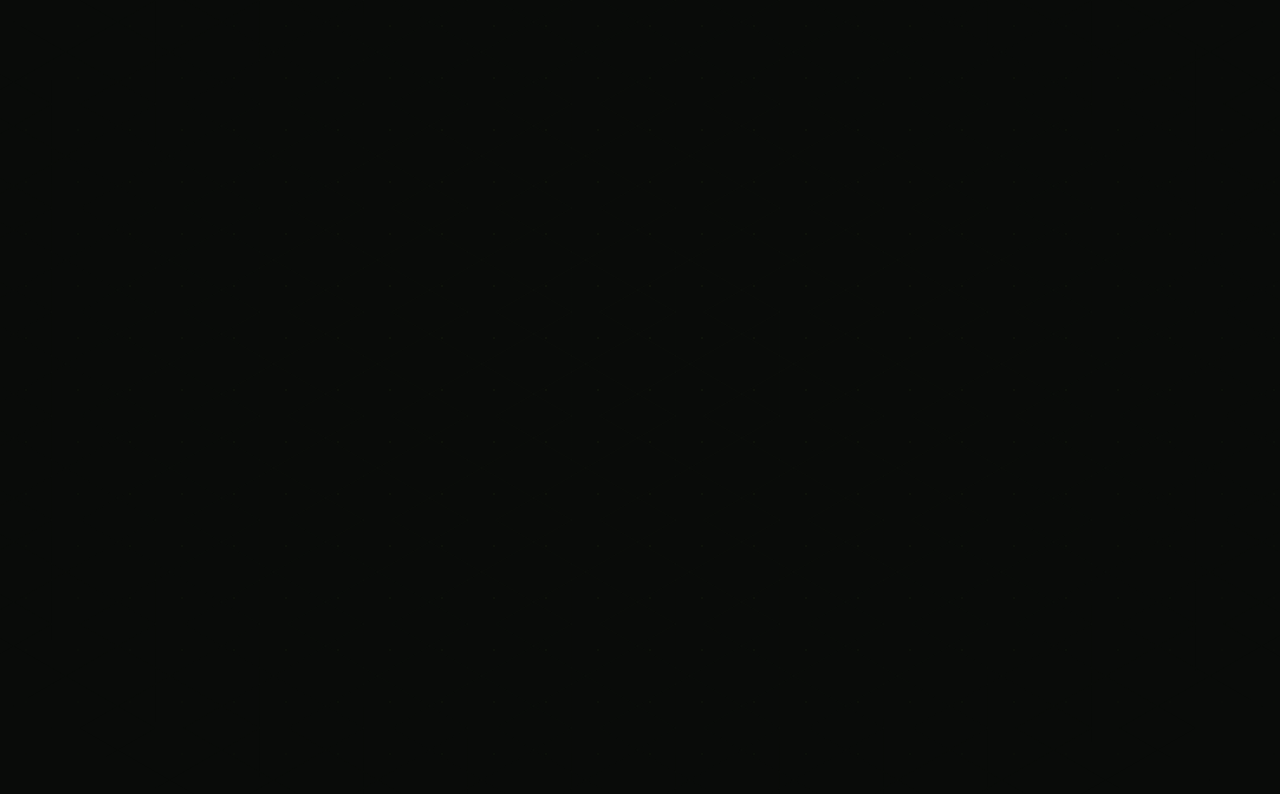
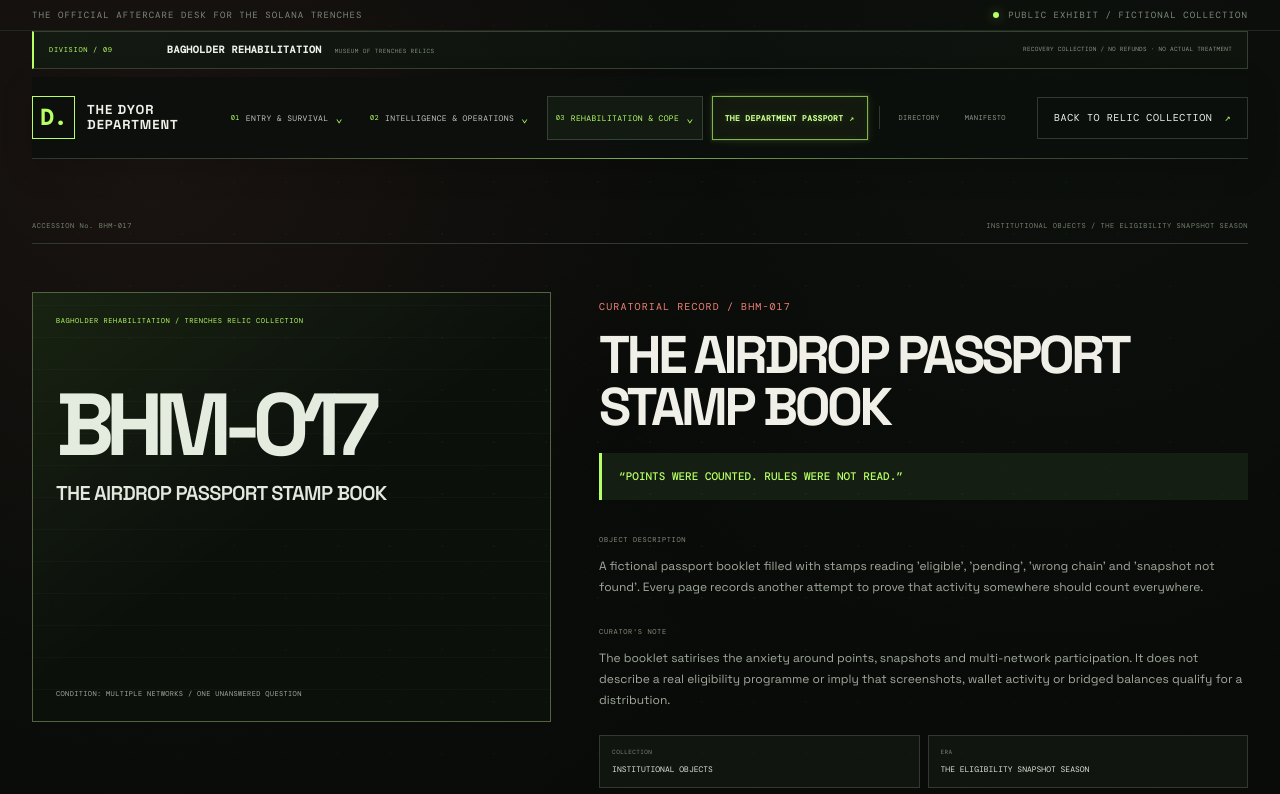
Before and after one commit to safherofficial/weird, a Next.js app: page /museum/exhibits/the-airdrop-passport-stamp-book in a window 1280 px wide. Before the commit this address had no page. Shown: the top 794 px of the page. Built offline with nearby package versions, Linux system fonts and the light colour scheme.

Commit message:
U44: Expand cross-chain Archives and Museum collection

```diff
--- a/app/museum/museum-data.ts
+++ b/app/museum/museum-data.ts
@@ -218,6 +218,59 @@ export const exhibits: MuseumExhibit[] = [
     plaque: "NEW BANNER. WHO HAS THE KEYS?",
     keywords: ["CTO", "community takeover", "deployer", "X", "handover"],
   },
+
+  {
+    slug: "the-bridge-queue-ticket",
+    accession: "BHM-016",
+    title: "THE BRIDGE QUEUE TICKET",
+    category: "INSTITUTIONAL OBJECTS",
+    era: "THE CROSS-CHAIN WAITING PERIOD",
+    condition: "SOURCE CONFIRMED / DESTINATION STILL PENDING",
+    emotionalWeight: "RECONCILED HOPE",
+    description: "A fictional queue ticket printed by the Interchain Transfer Office. Its source-side stamp is complete, while the destination window has been circled in red and marked 'please remain patient'.",
+    curatorNote: "The ticket is a cultural artifact of waiting between networks. It does not represent a real transfer, bridge service or settlement status; the source and destination steps are deliberately shown as separate events.",
+    plaque: "YOUR TRANSFER IS IN ANOTHER CHAIN.",
+    keywords: ["bridge", "cross-chain", "transfer", "source network", "destination network", "queue", "receipt"],
+  },
+  {
+    slug: "the-airdrop-passport-stamp-book",
+    accession: "BHM-017",
+    title: "THE AIRDROP PASSPORT STAMP BOOK",
+    category: "INSTITUTIONAL OBJECTS",
+    era: "THE ELIGIBILITY SNAPSHOT SEASON",
+    condition: "MULTIPLE NETWORKS / ONE UNANSWERED QUESTION",
+    emotionalWeight: "ADMINISTRATIVE FOMO",
+    description: "A fictional passport booklet filled with stamps reading 'eligible', 'pending', 'wrong chain' and 'snapshot not found'. Every page records another attempt to prove that activity somewhere should count everywhere.",
+    curatorNote: "The booklet satirises the anxiety around points, snapshots and multi-network participation. It does not describe a real eligibility programme or imply that screenshots, wallet activity or bridged balances qualify for a distribution.",
+    plaque: "POINTS WERE COUNTED. RULES WERE NOT READ.",
+    keywords: ["airdrop", "snapshot", "eligibility", "passport", "points", "cross-chain", "wallet"],
+  },
+  {
+    slug: "the-multichain-unlock-clock",
+    accession: "BHM-018",
+    title: "THE MULTI-CHAIN UNLOCK CLOCK",
+    category: "DIGITAL RELICS",
+    era: "THE VESTING-DASHBOARD ERA",
+    condition: "EIGHT CLOCK FACES / ONE SUPPLY QUESTION",
+    emotionalWeight: "CALENDAR ANXIETY",
+    description: "A fictional dashboard clock with separate faces for each network, each showing a different vesting countdown. The centre dial insists that all unlocked balances have already been reconciled.",
+    curatorNote: "The relic captures the visual confidence of a colourful unlock dashboard. A timestamp is not a circulating-supply audit, and a bridge or wrapped representation should not silently become a second copy of the same allocation.",
+    plaque: "TIME IS NOT A TOKENOMICS MODEL.",
+    keywords: ["unlock", "vesting", "multi-chain", "cross-chain", "supply", "dashboard", "clock"],
+  },
+  {
+    slug: "the-multichain-quorum-compass",
+    accession: "BHM-019",
+    title: "THE MULTICHAIN QUORUM COMPASS",
+    category: "DIGITAL RELICS",
+    era: "THE CROSS-CHAIN GOVERNANCE EXPERIMENT",
+    condition: "NEEDLE POINTS TO THE LOUDEST NETWORK",
+    emotionalWeight: "PROCEDURAL DISSONANCE",
+    description: "A fictional compass whose four needles point toward four different voting dashboards. The centre dial reads 'QUORUM REACHED?' and changes its answer whenever another network is added to the count.",
+    curatorNote: "The compass is a relic of governance-by-aggregation. Votes from separate networks are not automatically comparable: identity, weight, snapshot, delegation and quorum rules must be defined before a combined total can carry meaning.",
+    plaque: "DECENTRALIZED UNTIL THE COUNTING BEGINS.",
+    keywords: ["governance", "quorum", "cross-chain voting", "multichain", "DAO", "compass", "snapshot"],
+  },
 ];
 
 export function getExhibit(slug: string): MuseumExhibit | undefined {
```
